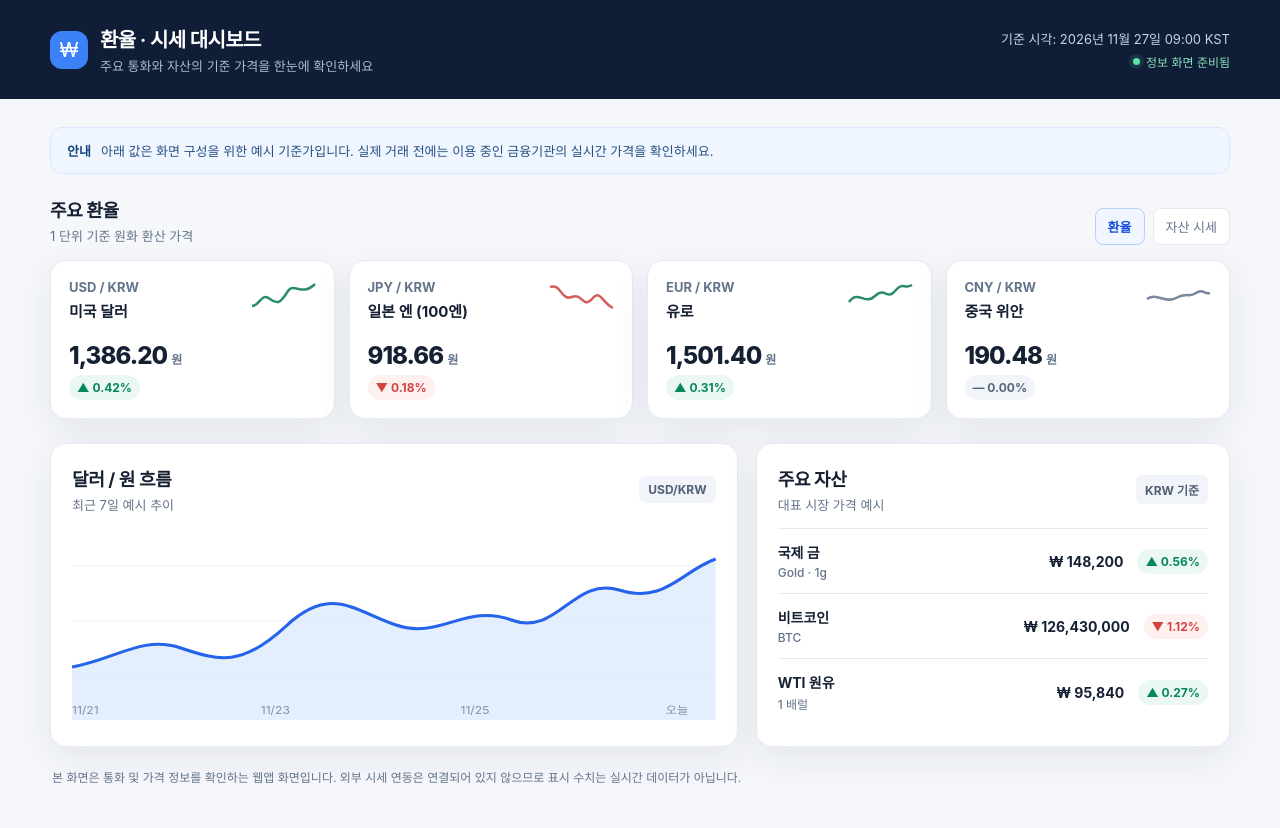
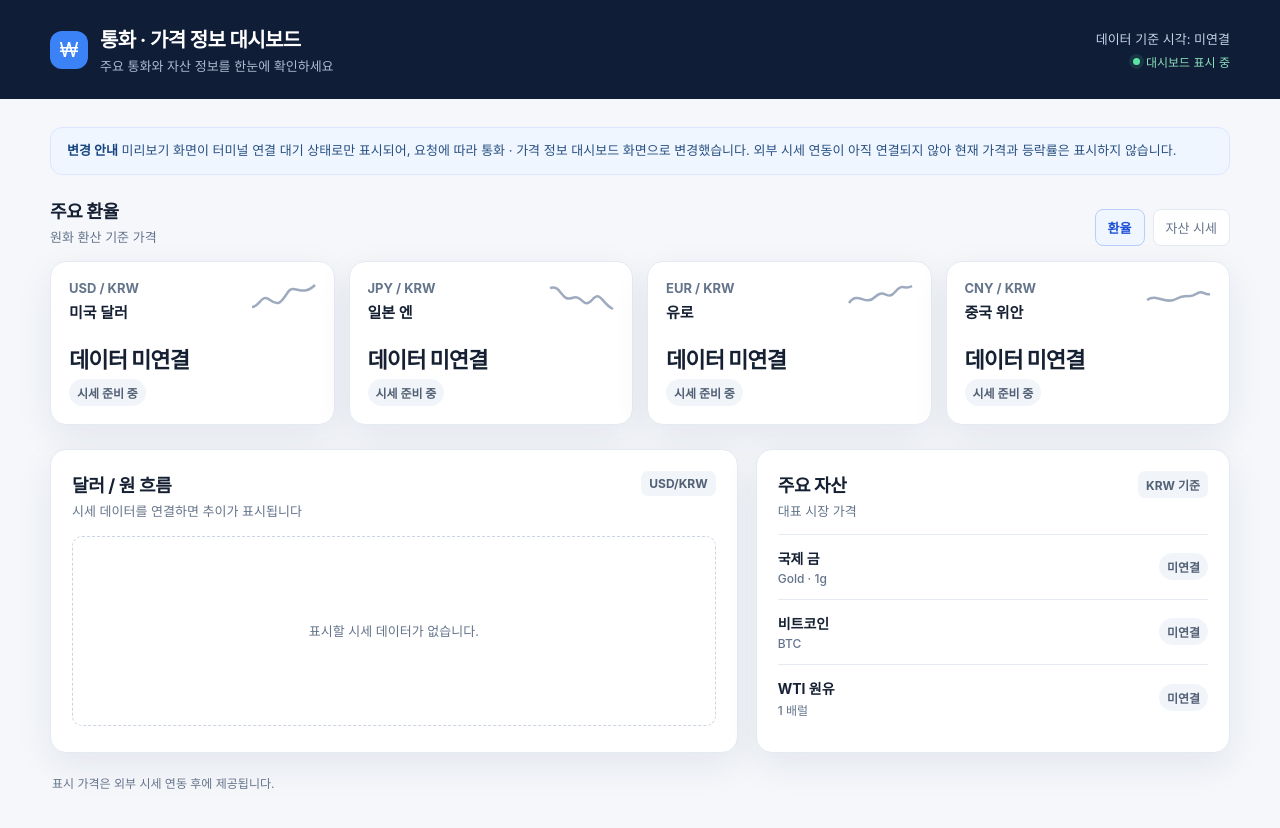
Before and after one commit to doksins/allAi_Turminal, a website: page terminal-preview.html in a window 1280 px wide. Drawn offline with Linux system fonts and the light colour scheme.

Commit message:
Turn 16 checkpoint

```diff
--- a/terminal-preview.html
+++ b/terminal-preview.html
@@ -3,7 +3,7 @@
 <head>
   <meta charset="UTF-8" />
   <meta name="viewport" content="width=device-width, initial-scale=1.0" />
-  <title>환율 · 시세 대시보드</title>
+  <title>통화 · 가격 정보 대시보드</title>
   <style>
     :root { --bg:#f5f7fb; --surface:#ffffff; --ink:#152033; --muted:#64748b; --line:#e5eaf2; --blue:#2563eb; --green:#06875a; --red:#d14343; --navy:#0f1d37; --shadow:0 12px 36px rgba(23,39,70,.08); }
     * { box-sizing:border-box; }
@@ -13,69 +13,65 @@
     .head { display:flex; align-items:center; justify-content:space-between; gap:20px; }
     .brand { display:flex; align-items:center; gap:12px; }
     .logo { width:38px; height:38px; display:grid; place-items:center; border-radius:12px; background:#3b82f6; font-size:20px; }
-    h1 { margin:0; font-size:20px; letter-spacing:-.03em; }
-    .subtitle { margin:3px 0 0; color:#aebbd0; font-size:13px; }
+    h1, h2, p { margin:0; }
+    h1 { font-size:20px; letter-spacing:-.03em; }
+    .subtitle { margin-top:3px; color:#aebbd0; font-size:13px; }
     .updated { text-align:right; color:#c6d2e4; font-size:13px; }
     .live { display:inline-flex; align-items:center; gap:6px; margin-top:5px; color:#8ce0ba; font-size:12px; }
     .live::before { content:""; width:7px; height:7px; border-radius:50%; background:#5ee4a4; box-shadow:0 0 0 4px rgba(94,228,164,.12); }
     main { padding:28px 0 48px; }
-    .notice { display:flex; align-items:center; gap:10px; padding:13px 16px; margin-bottom:22px; border:1px solid #dbe7fe; border-radius:12px; background:#eff6ff; color:#285082; font-size:13px; }
+    .notice { padding:13px 16px; margin-bottom:22px; border:1px solid #dbe7fe; border-radius:12px; background:#eff6ff; color:#285082; font-size:13px; line-height:1.5; }
     .notice strong { color:#16447f; }
     .top { display:flex; align-items:end; justify-content:space-between; gap:16px; margin:0 0 15px; }
-    h2 { margin:0; font-size:18px; letter-spacing:-.02em; }
-    .caption { margin:4px 0 0; color:var(--muted); font-size:13px; }
+    h2 { font-size:18px; letter-spacing:-.02em; }
+    .caption { margin-top:4px; color:var(--muted); font-size:13px; }
     .tabs { display:flex; gap:8px; }
     button { border:0; font:inherit; cursor:pointer; }
     .tab { padding:8px 12px; border:1px solid var(--line); border-radius:8px; color:var(--muted); background:var(--surface); font-size:13px; }
     .tab.active { border-color:#b8cffb; color:#1d4ed8; background:#eff6ff; font-weight:700; }
     .grid { display:grid; grid-template-columns:repeat(auto-fit, minmax(220px, 1fr)); gap:14px; }
-    .card { padding:18px; border:1px solid var(--line); border-radius:16px; background:var(--surface); box-shadow:var(--shadow); }
-    .currency { display:flex; align-items:flex-start; justify-content:space-between; gap:12px; }
+    .card, .panel { border:1px solid var(--line); border-radius:16px; background:var(--surface); box-shadow:var(--shadow); }
+    .card { padding:18px; }
+    .currency, .panel-head { display:flex; align-items:flex-start; justify-content:space-between; gap:12px; }
     .pair { color:var(--muted); font-size:13px; font-weight:700; }
     .name { margin-top:5px; font-size:15px; font-weight:750; }
-    .value { margin:20px 0 5px; font-size:24px; font-weight:800; letter-spacing:-.04em; }
+    .value { margin:20px 0 5px; font-size:22px; font-weight:800; letter-spacing:-.04em; }
     .unit { margin-left:4px; color:var(--muted); font-size:12px; font-weight:600; letter-spacing:0; }
-    .change { display:inline-flex; padding:5px 8px; border-radius:999px; font-size:12px; font-weight:750; }
-    .up { color:var(--green); background:#eaf8f1; }
-    .down { color:var(--red); background:#fff0f0; }
-    .neutral { color:#56657c; background:#f1f5f9; }
+    .pending, .pill { display:inline-flex; padding:5px 8px; border-radius:999px; color:#526075; background:#f1f5f9; font-size:12px; font-weight:750; }
     .spark { width:65px; height:36px; opacity:.9; }
     .lower { display:grid; grid-template-columns:1.45fr 1fr; gap:18px; margin-top:24px; }
-    .panel { padding:21px; border:1px solid var(--line); border-radius:16px; background:var(--surface); box-shadow:var(--shadow); }
-    .panel-head { display:flex; justify-content:space-between; align-items:center; gap:12px; }
-    .pill { padding:6px 9px; border-radius:7px; background:#f1f5f9; color:#526075; font-size:12px; font-weight:700; }
-    .chart { height:190px; width:100%; margin-top:16px; }
-    .chart text { fill:#8390a4; font-size:11px; }
+    .panel { padding:21px; }
+    .pill { border-radius:7px; }
+    .chart-placeholder { display:grid; place-items:center; height:190px; margin-top:16px; border:1px dashed #cbd5e1; border-radius:10px; color:var(--muted); font-size:13px; }
     .price-list { margin:14px 0 0; padding:0; list-style:none; }
-    .row { display:grid; grid-template-columns:1fr auto auto; gap:14px; align-items:center; padding:13px 0; border-top:1px solid var(--line); }
+    .row { display:grid; grid-template-columns:1fr auto; gap:14px; align-items:center; padding:13px 0; border-top:1px solid var(--line); }
     .asset { font-size:14px; font-weight:750; }
     .asset small { display:block; margin-top:3px; color:var(--muted); font-size:12px; font-weight:500; }
-    .price { font-weight:750; font-size:14px; }
     .foot { margin:22px 2px 0; color:var(--muted); font-size:12px; line-height:1.55; }
-    @media (max-width:720px) { .wrap{width:min(100% - 24px,1180px)} .head{align-items:flex-start;flex-direction:column}.updated{text-align:left}.top{align-items:flex-start;flex-direction:column}.lower{grid-template-columns:1fr}.tabs{width:100%}.tab{flex:1}.card{padding:16px}.value{font-size:22px} }
+    @media (max-width:720px) { .wrap{width:min(100% - 24px,1180px)} .head,.top{align-items:flex-start;flex-direction:column}.updated{text-align:left}.lower{grid-template-columns:1fr}.tabs{width:100%}.tab{flex:1}.card{padding:16px}.value{font-size:20px} }
   </style>
 </head>
 <body>
   <header>
     <div class="wrap head">
-      <div class="brand"><div class="logo">₩</div><div><h1>환율 · 시세 대시보드</h1><p class="subtitle">주요 통화와 자산의 기준 가격을 한눈에 확인하세요</p></div></div>
-      <div class="updated">기준 시각: 2026년 11월 27일 09:00 KST<br><span class="live">정보 화면 준비됨</span></div>
+      <div class="brand"><div class="logo">₩</div><div><h1>통화 · 가격 정보 대시보드</h1><p class="subtitle">주요 통화와 자산 정보를 한눈에 확인하세요</p></div></div>
+      <div class="updated">데이터 기준 시각: 미연결<br><span class="live">대시보드 표시 중</span></div>
     </div>
   </header>
   <main class="wrap">
-    <div class="notice"><strong>안내</strong> 아래 값은 화면 구성을 위한 예시 기준가입니다. 실제 거래 전에는 이용 중인 금융기관의 실시간 가격을 확인하세요.</div>
-    <div class="top"><div><h2>주요 환율</h2><p class="caption">1 단위 기준 원화 환산 가격</p></div><div class="tabs"><button class="tab active">환율</button><button class="tab">자산 시세</button></div></div>
+    <div class="notice"><strong>변경 안내</strong> 미리보기 화면이 터미널 연결 대기 상태로만 표시되어, 요청에 따라 통화 · 가격 정보 대시보드 화면으로 변경했습니다. 외부 시세 연동이 아직 연결되지 않아 현재 가격과 등락률은 표시하지 않습니다.</div>
+    <div class="top"><div><h2>주요 환율</h2><p class="caption">원화 환산 기준 가격</p></div><div class="tabs"><button class="tab active" type="button">환율</button><button class="tab" type="button">자산 시세</button></div></div>
     <section class="grid" aria-label="주요 환율 목록">
-      <article class="card"><div class="currency"><div><div class="pair">USD / KRW</div><div class="name">미국 달러</div></div><svg class="spark" viewBox="0 0 65 36" aria-hidden="true"><path d="M1 27 C9 27 10 13 19 20 S31 21 37 12 S51 18 64 5" fill="none" stroke="#15805b" stroke-width="2.5"/></svg></div><div class="value">1,386.20<span class="unit">원</span></div><span class="change up">▲ 0.42%</span></article>
-      <article class="card"><div class="currency"><div><div class="pair">JPY / KRW</div><div class="name">일본 엔 (100엔)</div></div><svg class="spark" viewBox="0 0 65 36" aria-hidden="true"><path d="M1 8 C12 4 12 22 23 18 S34 30 43 20 S52 23 64 29" fill="none" stroke="#cf4d4d" stroke-width="2.5"/></svg></div><div class="value">918.66<span class="unit">원</span></div><span class="change down">▼ 0.18%</span></article>
-      <article class="card"><div class="currency"><div><div class="pair">EUR / KRW</div><div class="name">유로</div></div><svg class="spark" viewBox="0 0 65 36" aria-hidden="true"><path d="M1 23 C10 10 17 27 27 17 S39 22 47 12 S56 11 64 6" fill="none" stroke="#15805b" stroke-width="2.5"/></svg></div><div class="value">1,501.40<span class="unit">원</span></div><span class="change up">▲ 0.31%</span></article>
-      <article class="card"><div class="currency"><div><div class="pair">CNY / KRW</div><div class="name">중국 위안</div></div><svg class="spark" viewBox="0 0 65 36" aria-hidden="true"><path d="M1 20 C11 13 19 25 30 19 S43 19 50 14 S58 16 64 14" fill="none" stroke="#6c7b91" stroke-width="2.5"/></svg></div><div class="value">190.48<span class="unit">원</span></div><span class="change neutral">— 0.00%</span></article>
+      <article class="card"><div class="currency"><div><div class="pair">USD / KRW</div><div class="name">미국 달러</div></div><svg class="spark" viewBox="0 0 65 36" aria-hidden="true"><path d="M1 27 C9 27 10 13 19 20 S31 21 37 12 S51 18 64 5" fill="none" stroke="#94a3b8" stroke-width="2.5"/></svg></div><div class="value">데이터 미연결</div><span class="pending">시세 준비 중</span></article>
+      <article class="card"><div class="currency"><div><div class="pair">JPY / KRW</div><div class="name">일본 엔</div></div><svg class="spark" viewBox="0 0 65 36" aria-hidden="true"><path d="M1 8 C12 4 12 22 23 18 S34 30 43 20 S52 23 64 29" fill="none" stroke="#94a3b8" stroke-width="2.5"/></svg></div><div class="value">데이터 미연결</div><span class="pending">시세 준비 중</span></article>
+      <article class="card"><div class="currency"><div><div class="pair">EUR / KRW</div><div class="name">유로</div></div><svg class="spark" viewBox="0 0 65 36" aria-hidden="true"><path d="M1 23 C10 10 17 27 27 17 S39 22 47 12 S56 11 64 6" fill="none" stroke="#94a3b8" stroke-width="2.5"/></svg></div><div class="value">데이터 미연결</div><span class="pending">시세 준비 중</span></article>
+      <article class="card"><div class="currency"><div><div class="pair">CNY / KRW</div><div class="name">중국 위안</div></div><svg class="spark" viewBox="0 0 65 36" aria-hidden="true"><path d="M1 20 C11 13 19 25 30 19 S43 19 50 14 S58 16 64 14" fill="none" stroke="#94a3b8" stroke-width="2.5"/></svg></div><div class="value">데이터 미연결</div><span class="pending">시세 준비 중</span></article>
     </section>
     <section class="lower">
-      <article class="panel"><div class="panel-head"><div><h2>달러 / 원 흐름</h2><p class="caption">최근 7일 예시 추이</p></div><span class="pill">USD/KRW</span></div><svg class="chart" viewBox="0 0 580 190" preserveAspectRatio="none" role="img" aria-label="달러 원화 7일 추이 그래프"><path d="M0 36H580M0 91H580M0 146H580" stroke="#e9edf4" stroke-width="1"/><path d="M0 137 C38 130 63 105 98 118 S153 137 193 96 S253 80 292 95 S355 73 396 90 S452 46 493 60 S548 42 580 29 L580 190 L0 190Z" fill="#dbeafe" opacity=".75"/><path d="M0 137 C38 130 63 105 98 118 S153 137 193 96 S253 80 292 95 S355 73 396 90 S452 46 493 60 S548 42 580 29" fill="none" stroke="#2563eb" stroke-width="3"/><text x="0" y="184">11/21</text><text x="170" y="184">11/23</text><text x="350" y="184">11/25</text><text x="535" y="184">오늘</text></svg></article>
-      <article class="panel"><div class="panel-head"><div><h2>주요 자산</h2><p class="caption">대표 시장 가격 예시</p></div><span class="pill">KRW 기준</span></div><ul class="price-list"><li class="row"><div class="asset">국제 금<small>Gold · 1g</small></div><div class="price">₩ 148,200</div><span class="change up">▲ 0.56%</span></li><li class="row"><div class="asset">비트코인<small>BTC</small></div><div class="price">₩ 126,430,000</div><span class="change down">▼ 1.12%</span></li><li class="row"><div class="asset">WTI 원유<small>1 배럴</small></div><div class="price">₩ 95,840</div><span class="change up">▲ 0.27%</span></li></ul></article>
+      <article class="panel"><div class="panel-head"><div><h2>달러 / 원 흐름</h2><p class="caption">시세 데이터를 연결하면 추이가 표시됩니다</p></div><span class="pill">USD/KRW</span></div><div class="chart-placeholder">표시할 시세 데이터가 없습니다.</div></article>
+      <article class="panel"><div class="panel-head"><div><h2>주요 자산</h2><p class="caption">대표 시장 가격</p></div><span class="pill">KRW 기준</span></div><ul class="price-list"><li class="row"><div class="asset">국제 금<small>Gold · 1g</small></div><span class="pending">미연결</span></li><li class="row"><div class="asset">비트코인<small>BTC</small></div><span class="pending">미연결</span></li><li class="row"><div class="asset">WTI 원유<small>1 배럴</small></div><span class="pending">미연결</span></li></ul></article>
     </section>
-    <p class="foot">본 화면은 통화 및 가격 정보를 확인하는 웹앱 화면입니다. 외부 시세 연동은 연결되어 있지 않으므로 표시 수치는 실시간 데이터가 아닙니다.</p>
+    <p class="foot">표시 가격은 외부 시세 연동 후에 제공됩니다.</p>
   </main>
 </body>
 </html>
```
